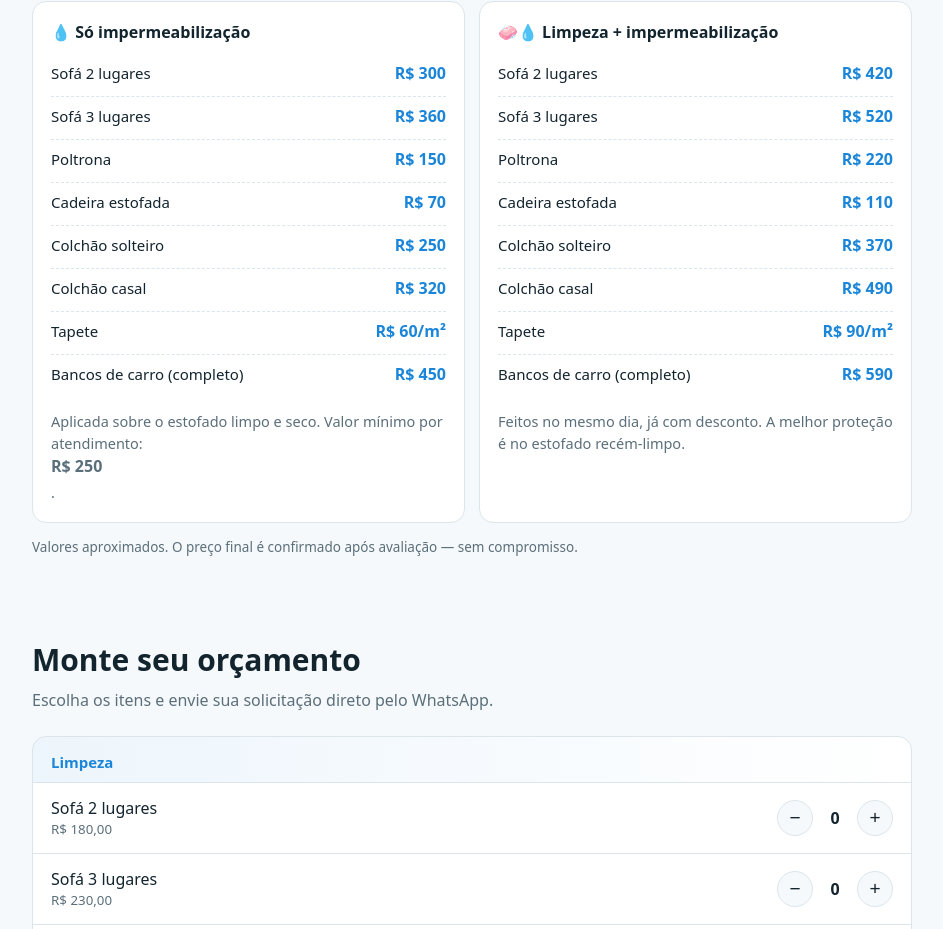
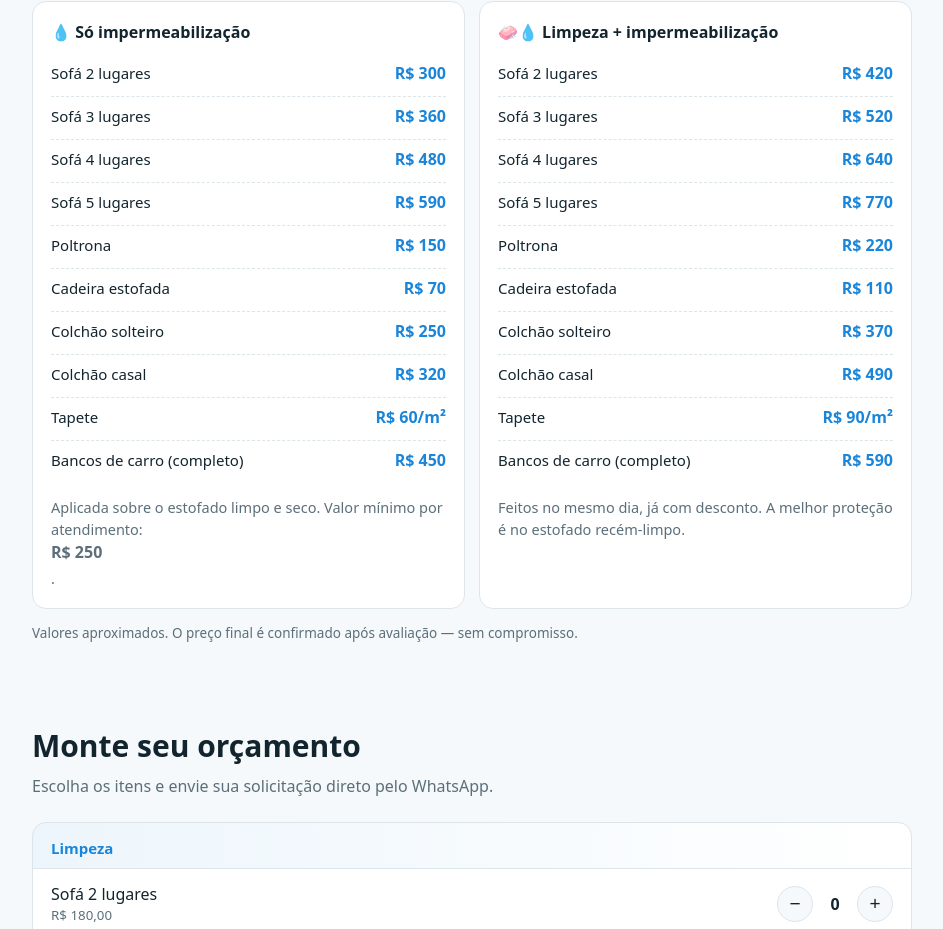
Before and after one commit to tavaresalimpm/salimestofados, a plain HTML site: page index.html in a window 1280 px wide. Shown: the part 2222-3151 px from the top of the page, without its empty margins (168-1111 px from the left). Drawn offline with Linux system fonts and the light colour scheme.

Commit message:
Adiciona sofá 4 e 5 lugares à impermeabilização (R$480/R$590) e ao combo (R$640/R$770)

```diff
--- a/index.html
+++ b/index.html
@@ -198,6 +198,8 @@ footer b{color:#cfe3f5}
       <ul class="precos">
         <li><span>Sofá 2 lugares</span><b>R$ 300</b></li>
         <li><span>Sofá 3 lugares</span><b>R$ 360</b></li>
+        <li><span>Sofá 4 lugares</span><b>R$ 480</b></li>
+        <li><span>Sofá 5 lugares</span><b>R$ 590</b></li>
         <li><span>Poltrona</span><b>R$ 150</b></li>
         <li><span>Cadeira estofada</span><b>R$ 70</b></li>
         <li><span>Colchão solteiro</span><b>R$ 250</b></li>
@@ -212,6 +214,8 @@ footer b{color:#cfe3f5}
       <ul class="precos">
         <li><span>Sofá 2 lugares</span><b>R$ 420</b></li>
         <li><span>Sofá 3 lugares</span><b>R$ 520</b></li>
+        <li><span>Sofá 4 lugares</span><b>R$ 640</b></li>
+        <li><span>Sofá 5 lugares</span><b>R$ 770</b></li>
         <li><span>Poltrona</span><b>R$ 220</b></li>
         <li><span>Cadeira estofada</span><b>R$ 110</b></li>
         <li><span>Colchão solteiro</span><b>R$ 370</b></li>
@@ -306,11 +310,11 @@ const grupos = [
     {n:"Cadeira estofada",p:50},{n:"Colchão solteiro",p:170},{n:"Colchão casal",p:240},
     {n:"Tapete (por m²)",p:45},{n:"Bancos de carro (completo)",p:220}]},
   {t:"Impermeabilização", note:"Aplicada sobre o estofado limpo e seco. Valor mínimo de R$ 250 por atendimento.", items:[
-    {n:"Sofá 2 lugares",p:300},{n:"Sofá 3 lugares",p:360},{n:"Poltrona",p:150},
+    {n:"Sofá 2 lugares",p:300},{n:"Sofá 3 lugares",p:360},{n:"Sofá 4 lugares",p:480},{n:"Sofá 5 lugares",p:590},{n:"Poltrona",p:150},
     {n:"Cadeira estofada",p:70},{n:"Colchão solteiro",p:250},{n:"Colchão casal",p:320},
     {n:"Tapete (por m²)",p:60},{n:"Bancos de carro (completo)",p:450}]},
   {t:"Limpeza + impermeabilização", note:"Combo feito no mesmo dia, já com desconto.", items:[
-    {n:"Sofá 2 lugares",p:420},{n:"Sofá 3 lugares",p:520},{n:"Poltrona",p:220},
+    {n:"Sofá 2 lugares",p:420},{n:"Sofá 3 lugares",p:520},{n:"Sofá 4 lugares",p:640},{n:"Sofá 5 lugares",p:770},{n:"Poltrona",p:220},
     {n:"Cadeira estofada",p:110},{n:"Colchão solteiro",p:370},{n:"Colchão casal",p:490},
     {n:"Tapete (por m²)",p:90},{n:"Bancos de carro (completo)",p:590}]}
 ];
```
